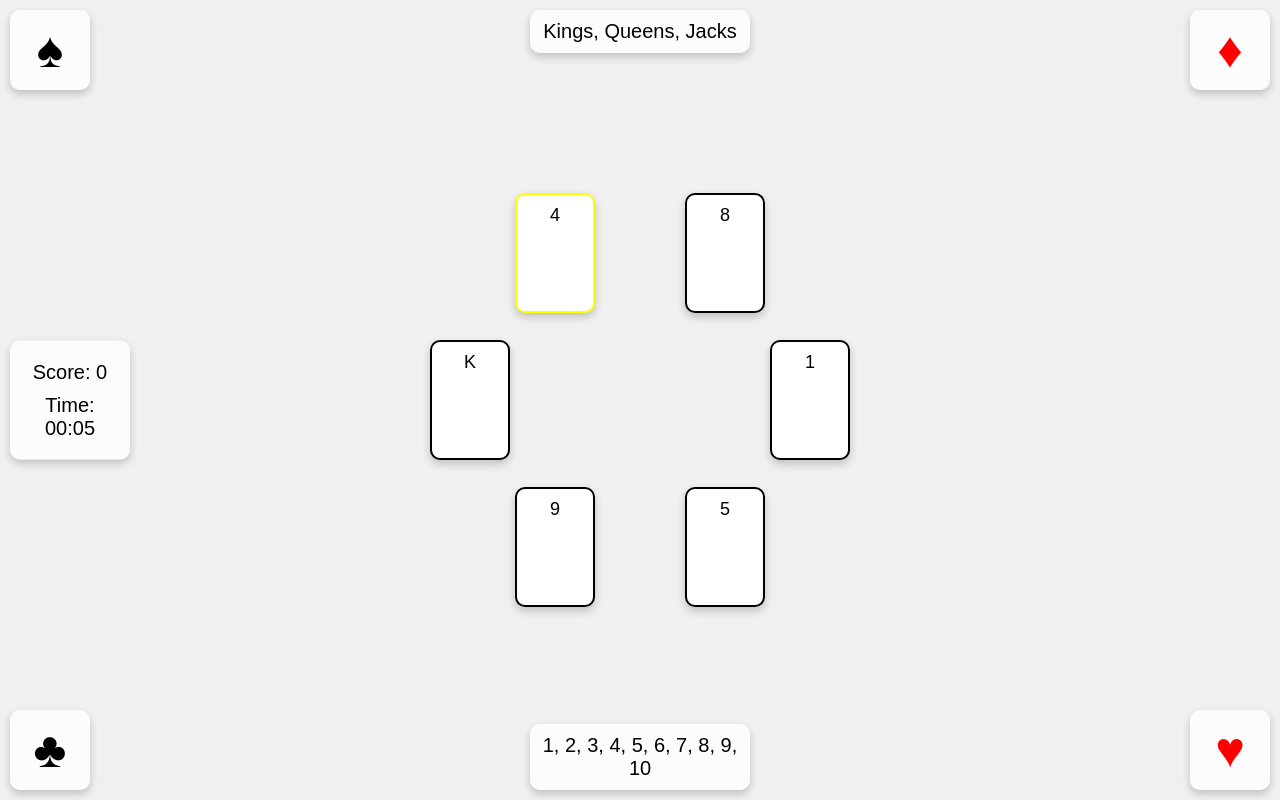
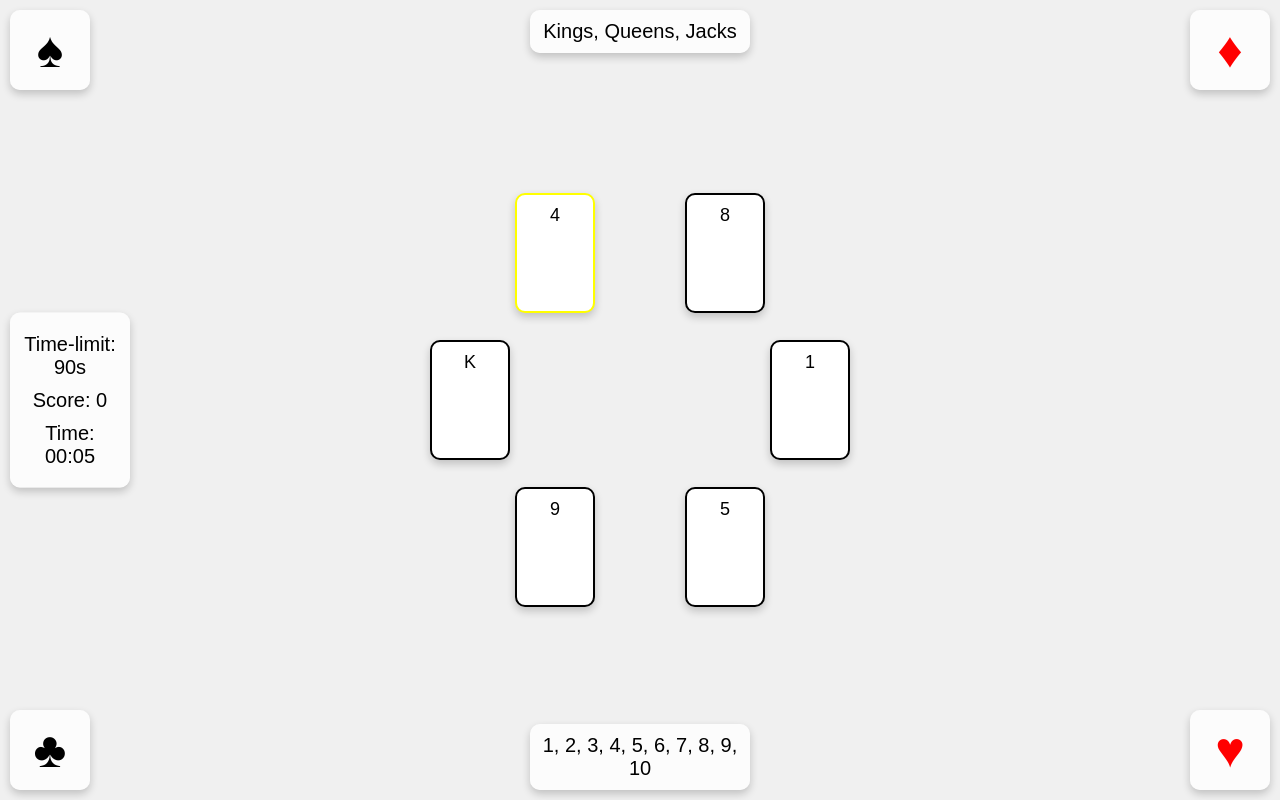
Before and after one commit to amanjain-1997/GameMatch, a website: page round2/index.html in a window 1280 px wide. Drawn offline with Linux system fonts and the light colour scheme.

Commit message:
timelimit changes

```diff
--- a/round2/index.html
+++ b/round2/index.html
@@ -8,6 +8,7 @@
 </head>
 <body>
     <div class="score-clock-container">
+        <div class="timelimit">Time-limit: <span>90s</span></div>
         <div class="score">Score: <span id="score">0</span></div>
         <div class="clock">Time: <span id="clock">00:00</span></div>
     </div>
--- a/round2/styles.css
+++ b/round2/styles.css
@@ -22,7 +22,7 @@ body {
     width: 100px;
 }
 
-.score, .clock {
+.score, .clock, .timelimit {
     font-size: 20px;
     margin: 10px 0;
 }
--- a/round3/styles.css
+++ b/round3/styles.css
@@ -22,7 +22,7 @@ body {
     width: 100px;
 }
 
-.score, .clock {
+.score, .clock, .timelimit {
     font-size: 20px;
     margin: 10px 0;
 }
```
Also changed, not shown: round1/index.html (+1 -0 lines), round3/index.html (+1 -0 lines).
